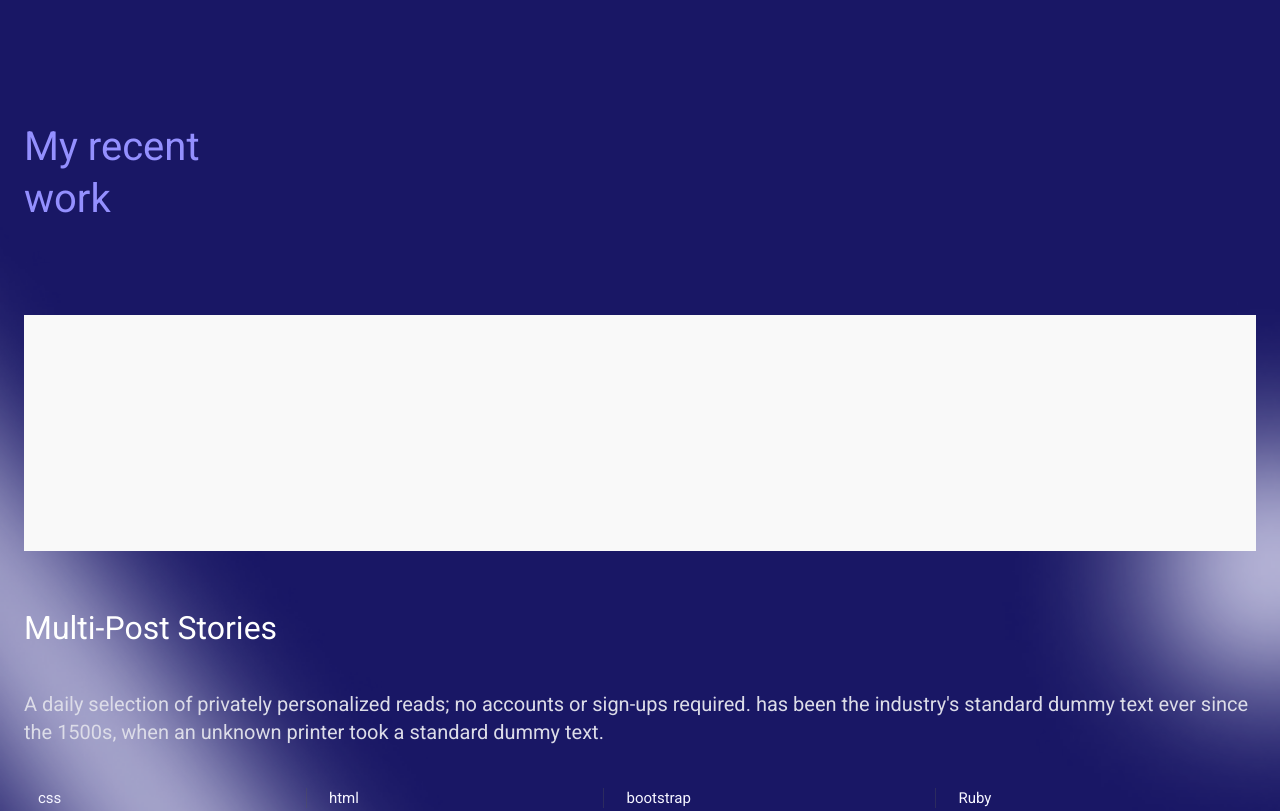
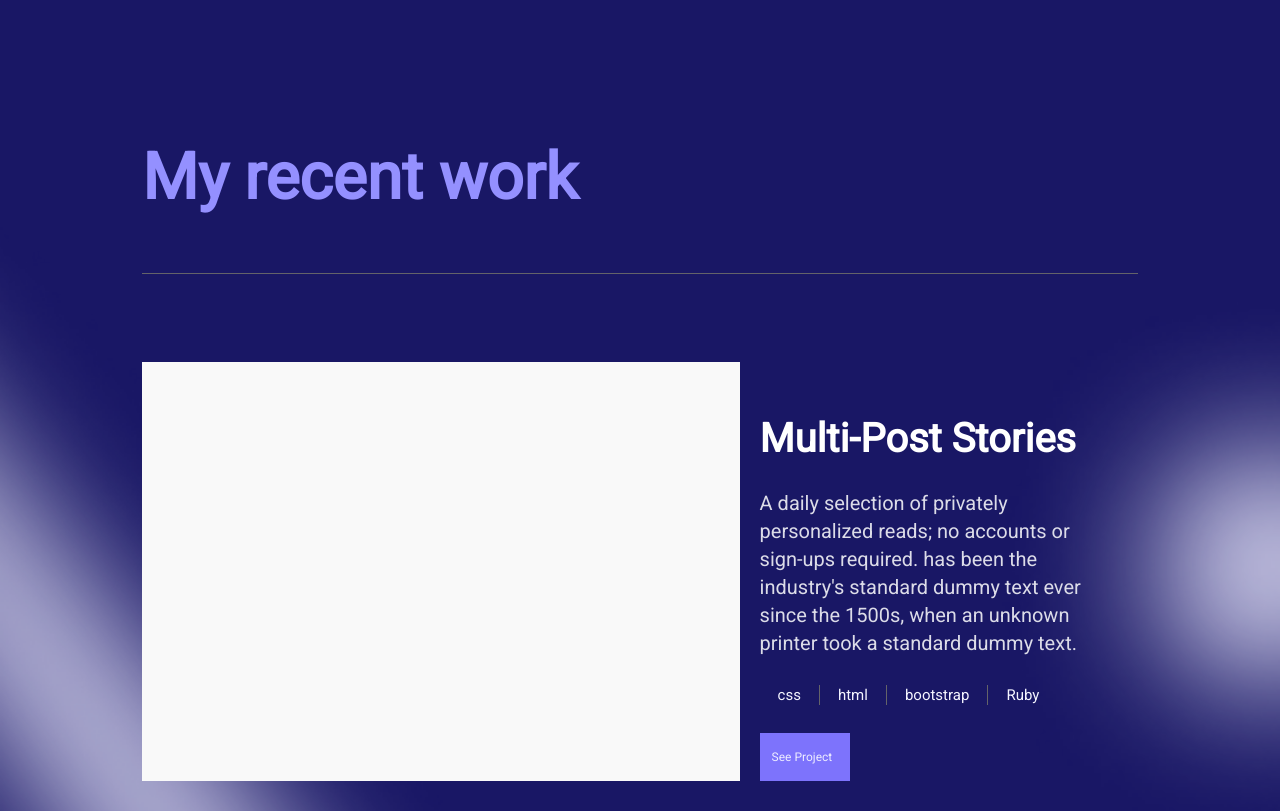
Before and after one commit to karlavdelgadof/My-Portfolio-pj_microverse, a plain HTML site: page index.html in a window 1280 px wide. Shown: the part 1460-2271 px from the top of the page. Drawn offline with Linux system fonts and the light colour scheme.

Commit message:
Add recent-works section styling

```diff
--- a/desktop.css
+++ b/desktop.css
@@ -81,3 +81,85 @@ hr {
   padding: 0;
   margin-top: 0;
 }
+
+.recent-works {
+  display: grid;
+  padding: 24px 142px 114px;
+  gap: 88px;
+  text-align: left;
+  justify-content: center;
+}
+
+.recent-works-header {
+  max-width: 100%;
+  font-weight: 700;
+  font-size: 4rem;
+  line-height: 114px;
+  margin-bottom: 0;
+  padding-bottom: 38px;
+  border-bottom: 1px solid #646369;
+  margin-top: 65px;
+}
+
+.work-card {
+  display: grid;
+  grid-template-columns: 60% 35%;
+  gap: 20px;
+}
+
+.left-block {
+  display: grid;
+  grid-template-columns: 35% 60%;
+  gap: 20px;
+}
+
+.left-side {
+  order: 1;
+  width: 100%;
+}
+
+.image-placeholder {
+  width: 100%;
+  height: auto;
+}
+
+.work-content {
+  display: flex;
+  flex-direction: column;
+  gap: 28px;
+  align-items: flex-start;
+}
+
+.work-header {
+  font-size: 2.5rem;
+  font-weight: 700;
+  margin-bottom: 0;
+}
+
+.work-p {
+  margin-top: 0;
+  margin-bottom: 0;
+}
+
+.tags-section {
+  display: flex;
+  flex-direction: row;
+  align-items: center;
+  padding: 0px;
+  gap: 0;
+  margin: 0;
+}
+
+.tag {
+  flex: content;
+  padding: 0 18px;
+  border-right: 1px solid #646369;
+}
+
+.ruby-tag {
+  border-right: none;
+}
+
+.work-card-button:enabled {
+  margin-top: 0;
+}
```
